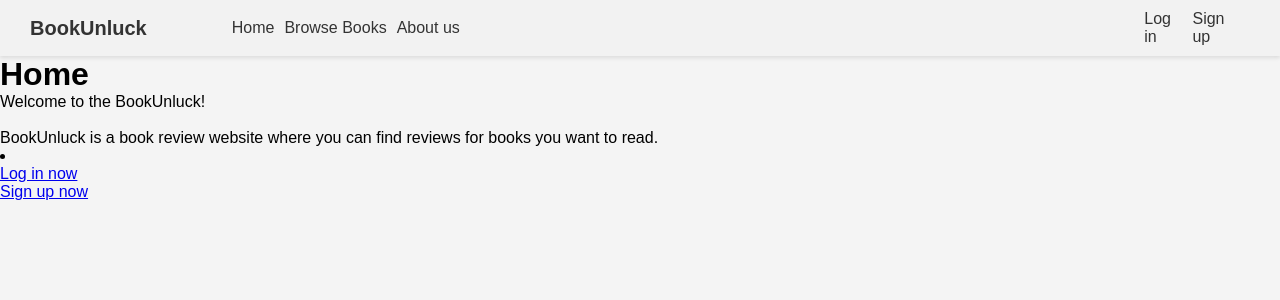
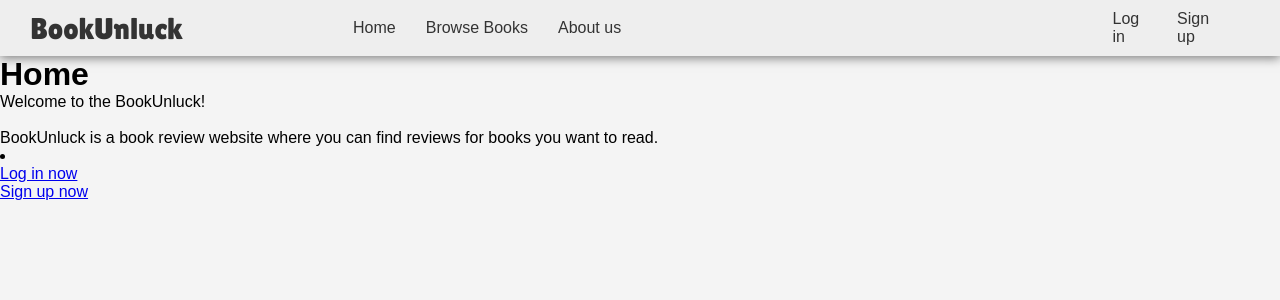
Before and after one commit to abdel2000-dply/BookUnlock, a React (Vite) app in the folder frontend/: page / in a window 1280 px wide. Shown: the top 300 px of the page. Built offline with nearby package versions, Linux system fonts and the light colour scheme.

Commit message:
Update header styles in CSS file

```diff
--- a/frontend/src/assets/Styles/Header.css
+++ b/frontend/src/assets/Styles/Header.css
@@ -1,13 +1,19 @@
+@import url('https://fonts.googleapis.com/css2?family=Lilita+One&display=swap');
+
+header {
+    position: sticky;
+    top: 0;
+    z-index: 100;
+    height: 65px;
+}
 .navbar {
-    background-color: #f2f2f2;
+    background-color: #eee;
     padding: 10px;
     display: flex;
     align-items: center;
-    position: sticky;
-    top: 0;
     width: 100%;
-    box-shadow: 0 2px 4px rgba(0, 0, 0, 0.1);
-    z-index: 100;
+    height: 100%;
+    box-shadow: 0 2px 10px rgba(0, 0, 0, 0.5);
 }
 
 .container {
@@ -19,10 +25,13 @@
 }
 
 .site-name {
-    font-size: 20px;
-    font-weight: bold;
+    font-family: "Lilita One", sans-serif;
+    font-weight: 400;
+    font-style: normal;
+    font-size: 30px;
     color: #333;
     text-decoration: none;
+    margin-right: 85px;
 }
 
 .navbar-menu {
@@ -32,8 +41,12 @@
     margin-left: 85px;
 }
 
+.navbar-menu .navbar-item:last-child {
+    margin-right: 0;
+}
+
 .navbar-item {
-    margin-right: 10px;
+    margin-right: 30px;
     color: #333;
     text-decoration: none;
 }
```
